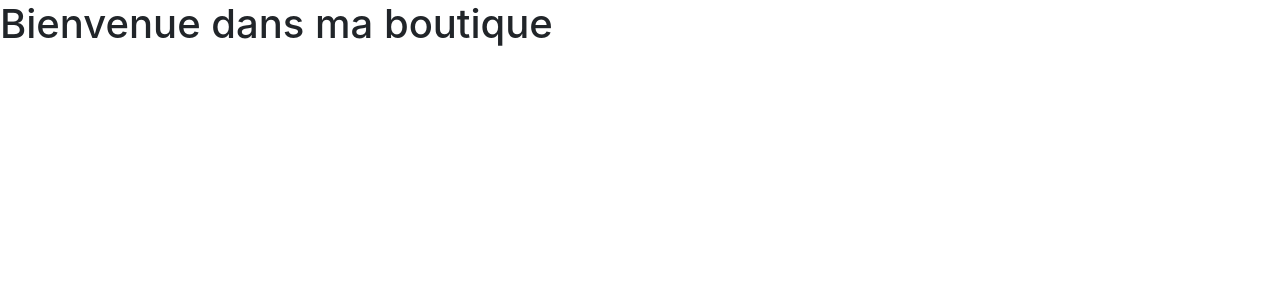
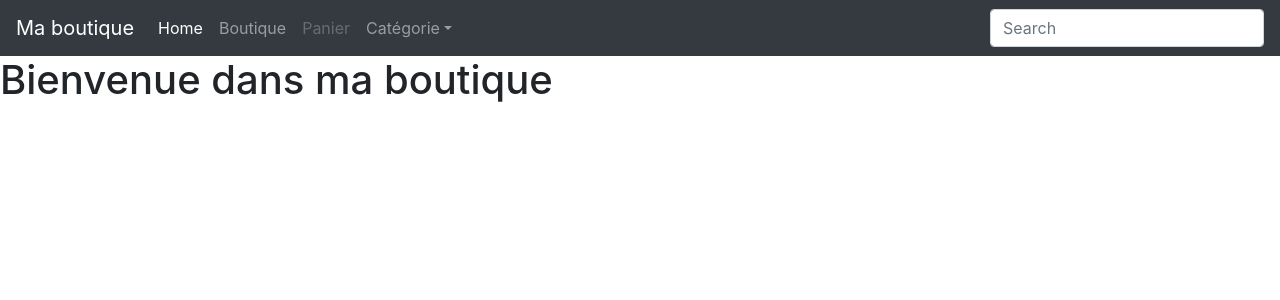
Before and after one commit to A2-line/ma_boutique, a PHP site: page / in a window 1280 px wide. Shown: the top 300 px of the page. Run offline with PHP 8.4, Linux system fonts and the light colour scheme.

Commit message:
ajout nav

```diff
--- a/index.php
+++ b/index.php
@@ -11,6 +11,40 @@
     <title>Ma boutique</title>
   </head>
   <body>
+    <!-- Nav Bootstrap -->
+    <nav class="navbar navbar-expand-md navbar-dark bg-dark">
+      <a class="navbar-brand" href="#">Ma boutique</a>
+      <button class="navbar-toggler" type="button" data-toggle="collapse" data-target="#navbarsExample04" aria-controls="navbarsExample04" aria-expanded="false" aria-label="Toggle navigation">
+        <span class="navbar-toggler-icon"></span>
+      </button>
+
+      <div class="collapse navbar-collapse" id="navbarsExample04">
+        <ul class="navbar-nav mr-auto">
+          <li class="nav-item active">
+            <a class="nav-link" href="#">Home <span class="sr-only">(current)</span></a>
+          </li>
+          <li class="nav-item">
+            <a class="nav-link" href="#">Boutique</a>
+          </li>
+          <li class="nav-item">
+            <a class="nav-link disabled" href="#">Panier</a>
+          </li>
+          <li class="nav-item dropdown">
+            <a class="nav-link dropdown-toggle" href="https://example.com" id="dropdown04" data-toggle="dropdown" aria-haspopup="true" aria-expanded="false">Catégorie</a>
+            <div class="dropdown-menu" aria-labelledby="dropdown04">
+              <a class="dropdown-item" href="#">Action</a>
+              <a class="dropdown-item" href="#">Another action</a>
+              <a class="dropdown-item" href="#">Something else here</a>
+            </div>
+          </li>
+        </ul>
+        <form class="form-inline my-2 my-md-0">
+          <input class="form-control" type="text" placeholder="Search">
+        </form>
+      </div>
+    </nav> <!-- Fin Nav Bootstrap -->
+
+
     <h1>Bienvenue dans ma boutique</h1>
 
     <!-- Optional JavaScript -->
```
